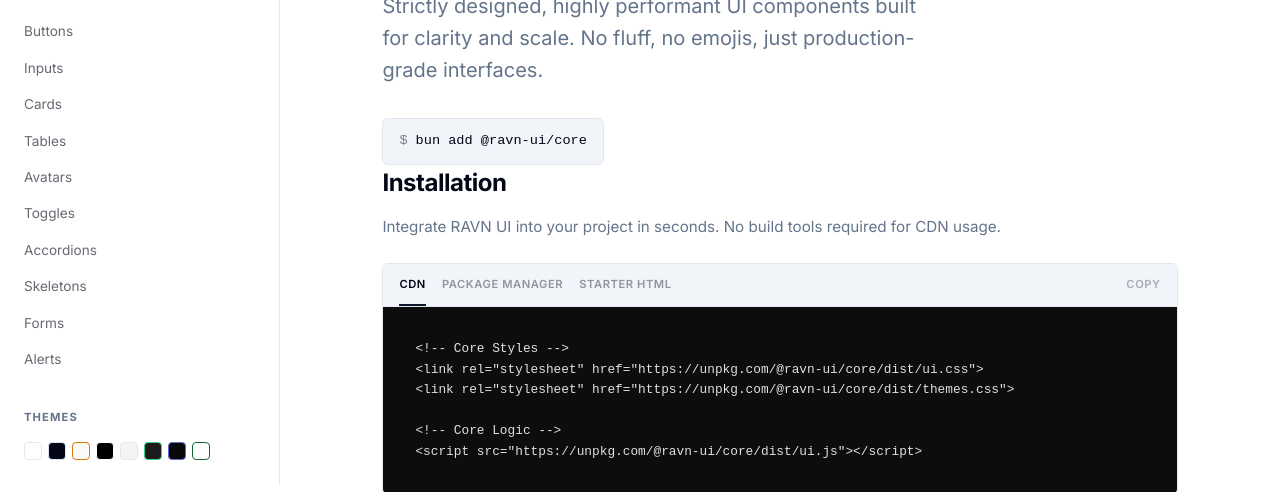
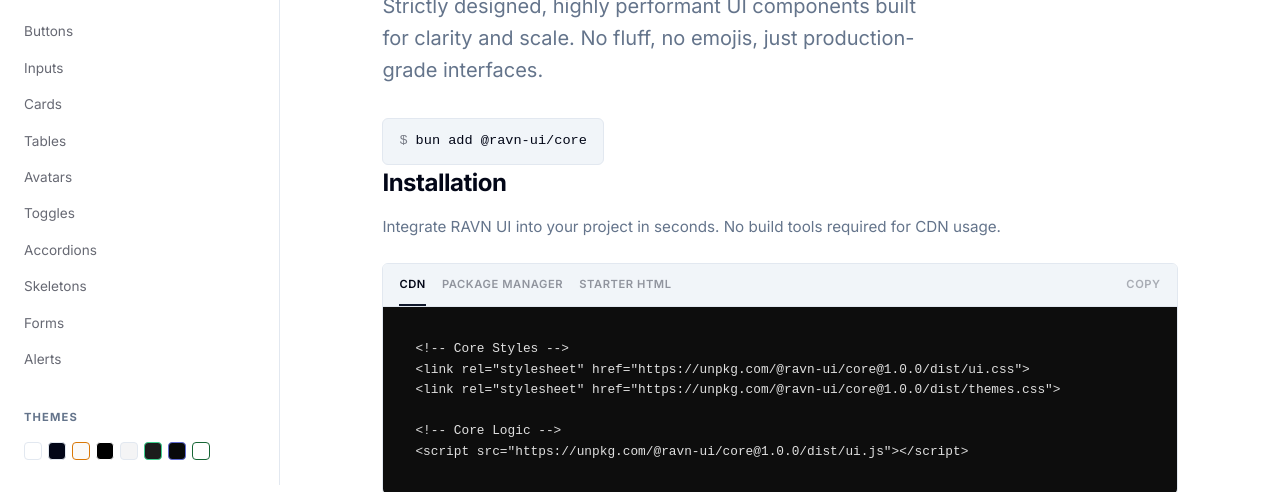
Before and after one commit to ravvdevv/ravn-ui, a website: page index.html in a window 1280 px wide. Shown: the part 315-807 px from the top of the page. Drawn offline with Linux system fonts and the light colour scheme.

Commit message:
docs: use versioned CDN links for immediate reliability

```diff
--- a/index.html
+++ b/index.html
@@ -258,11 +258,11 @@
                 </div>
 
                 <div id="inst-cdn" class="mockup-code" style="display: block;"><code>&lt;!-- Core Styles --&gt;
-&lt;link rel="stylesheet" href="https://unpkg.com/@ravn-ui/core/dist/ui.css"&gt;
-&lt;link rel="stylesheet" href="https://unpkg.com/@ravn-ui/core/dist/themes.css"&gt;
+&lt;link rel="stylesheet" href="https://unpkg.com/@ravn-ui/core@1.0.0/dist/ui.css"&gt;
+&lt;link rel="stylesheet" href="https://unpkg.com/@ravn-ui/core@1.0.0/dist/themes.css"&gt;
 
 &lt;!-- Core Logic --&gt;
-&lt;script src="https://unpkg.com/@ravn-ui/core/dist/ui.js"&gt;&lt;/script&gt;</code></div>
+&lt;script src="https://unpkg.com/@ravn-ui/core@1.0.0/dist/ui.js"&gt;&lt;/script&gt;</code></div>
 
                 <div id="inst-npm" class="mockup-code"><code># Using Bun (Recommended)
 bun add @ravn-ui/core
@@ -273,12 +273,18 @@ npm install @ravn-ui/core</code></div>
                 <div id="inst-html" class="mockup-code"><code>&lt;!DOCTYPE html&gt;
 &lt;html lang="en" data-theme="light"&gt;
 &lt;head&gt;
-    &lt;link rel="stylesheet" href="https://unpkg.com/@ravn-ui/core/dist/ui.css"&gt;
-    &lt;link rel="stylesheet" href="https://unpkg.com/@ravn-ui/core/dist/themes.css"&gt;
+    &lt;meta charset="UTF-8"&gt;
+    &lt;meta name="viewport" content="width=device-width, initial-scale=1.0"&gt;
+    &lt;link rel="stylesheet" href="https://unpkg.com/@ravn-ui/core@1.0.0/dist/ui.css"&gt;
+    &lt;link rel="stylesheet" href="https://unpkg.com/@ravn-ui/core@1.0.0/dist/themes.css"&gt;
 &lt;/head&gt;
 &lt;body&gt;
-    &lt;button class="btn btn-primary"&gt;Hello RAVN&lt;/button&gt;
-    &lt;script src="https://unpkg.com/@ravn-ui/core/dist/ui.js"&gt;&lt;/script&gt;
+    &lt;div class="container py-12"&gt;
+        &lt;h1 class="mb-4"&gt;Hello RAVN&lt;/h1&gt;
+        &lt;button class="btn btn-primary" onclick="RAVN.showToast('It works!')"&gt;Action&lt;/button&gt;
+    &lt;/div&gt;
+    &lt;script src="https://unpkg.com/@ravn-ui/core@1.0.0/dist/ui.js"&gt;&lt;/script&gt;
+    &lt;script&gt;window.RAVN.initTheme();&lt;/script&gt;
 &lt;/body&gt;
 &lt;/html&gt;</code></div>
             </div>
```
Also changed, not shown: README.md.
